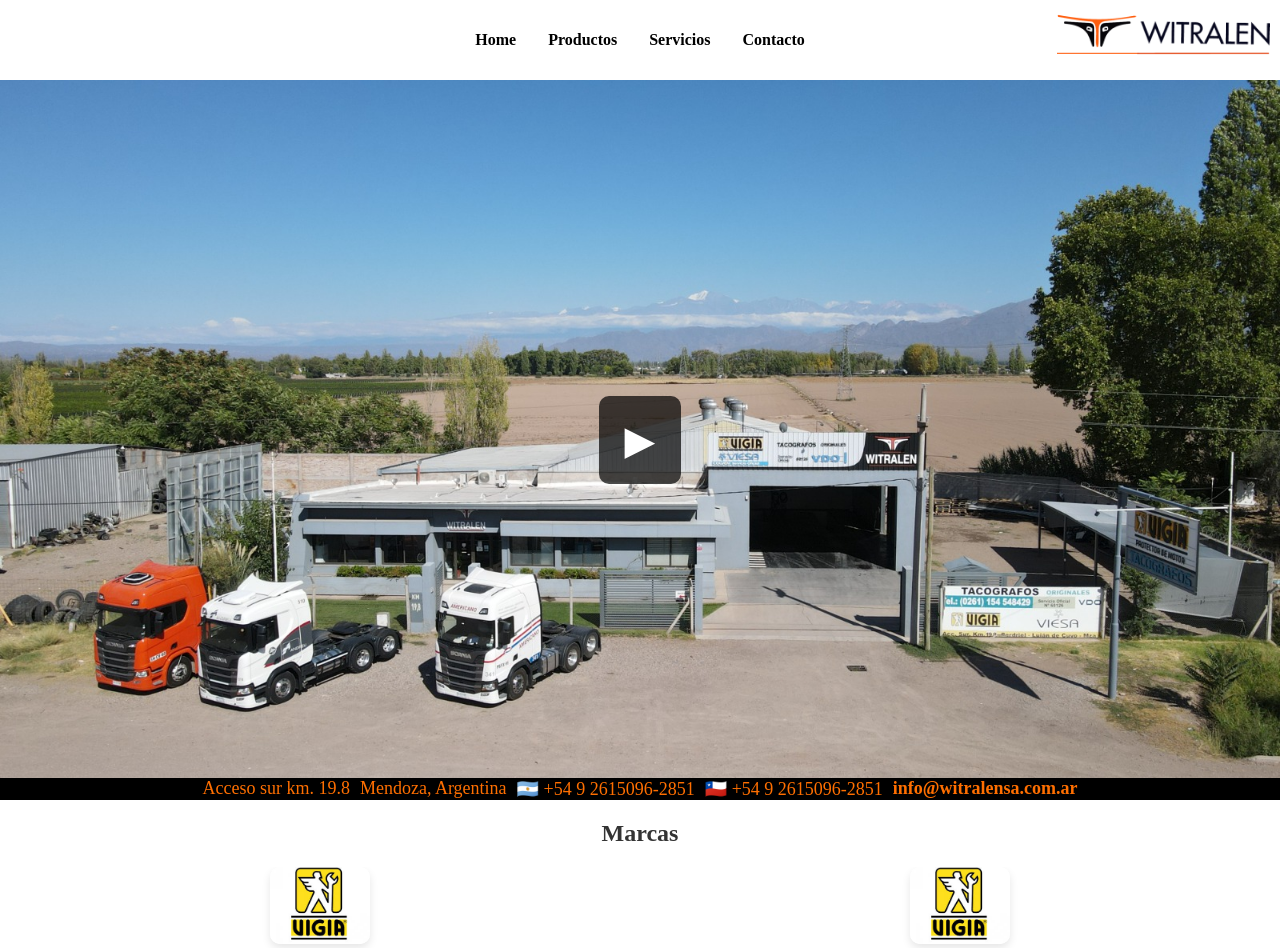
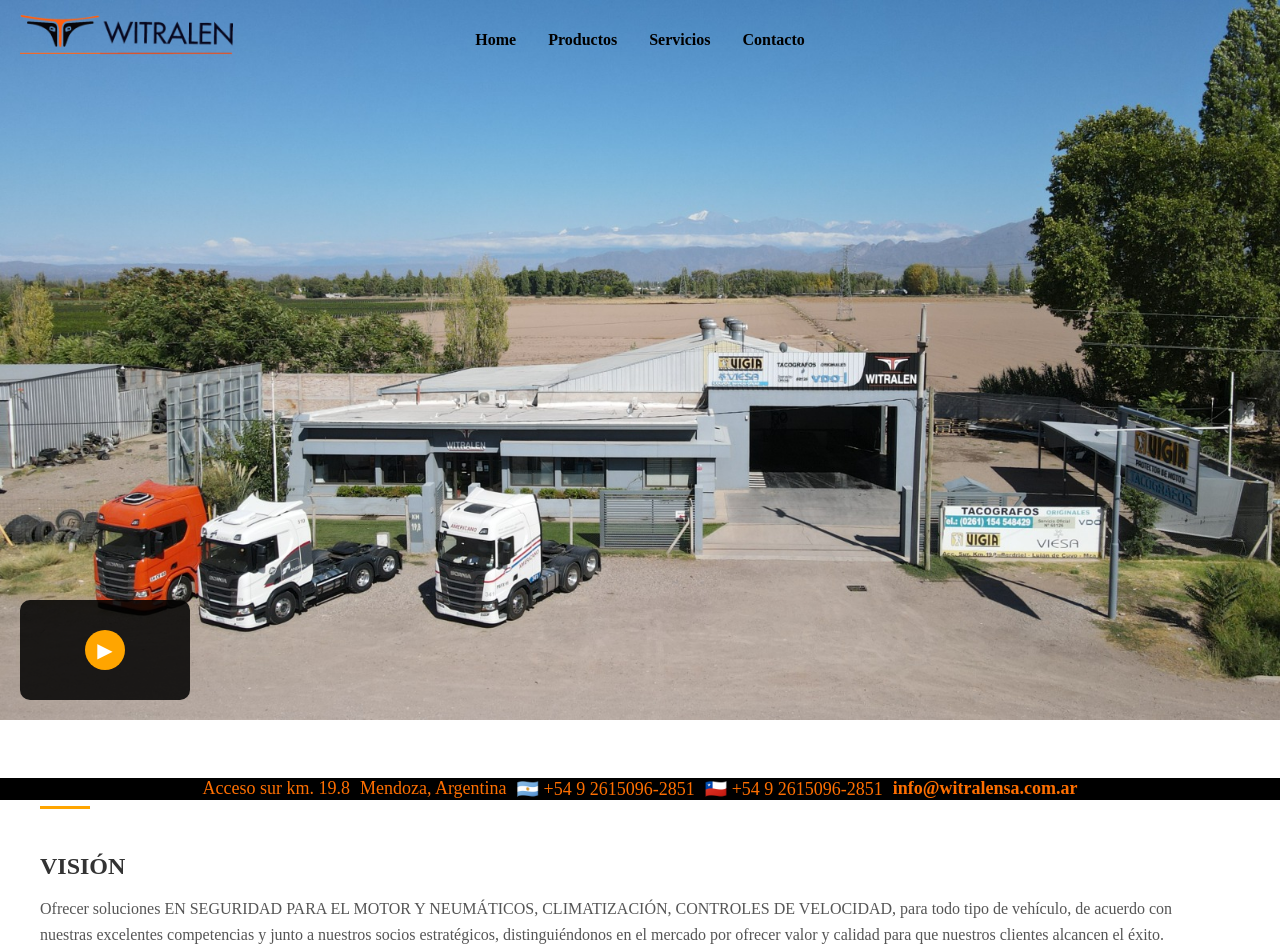
Before and after one commit to FacundoIsoler/02_Witralen_Front, a React (Vite) app: page / in a window 1280 px wide. Shown: the top 952 px of the page. Built offline with nearby package versions, Linux system fonts and the light colour scheme.

Commit message:
correccion navbar

```diff
--- a/src/components/home/Home.jsx
+++ b/src/components/home/Home.jsx
@@ -17,6 +17,7 @@
             <Carrousel />
             <AboutUs />
             <FavProducts />
+            <Carrousel />
             <Services />
             <Contact />
             <Map />
--- a/src/components/home/carrousel/Carrousel.jsx
+++ b/src/components/home/carrousel/Carrousel.jsx
@@ -2,55 +2,32 @@
 import Carousel from "react-multi-carousel";
 import "react-multi-carousel/lib/styles.css";
 import styles from "./Carrousel.module.css";
-import vigia from '../../../assets/marcas/vigia.jpeg';
 
-const products = [
-    {
-        id: 1,
-        name: 'Aire Acondicionado',
-        image: vigia,
-        link: '/producto/aire-acondicionado',
-    },
-    {
-        id: 2,
-        name: 'Servicio 2',
-        image: vigia,
-        link: '/servicio/2',
-    },
-    {
-        id: 3,
-        name: 'Producto 3',
-        image: vigia,
-        link: '/producto/3',
-    },
-    {
-        id: 4,
-        name: 'Servicio 4',
-        image: vigia,
-        link: '/servicio/4',
-    },
-    {
-        id: 5,
-        name: 'Producto 5',
-        image: vigia,
-        link: '/producto/5',
-    }
+const items = [
+    { id: 1, text: 'GET HYPE' },
+    { id: 2, icon: true },
+    { id: 3, text: 'LEVEL UP' },
+    { id: 4, icon: true },
+    { id: 5, text: 'GET HYPE' },
+    { id: 6, icon: true },
+    { id: 7, text: 'LEVEL UP' },
+    { id: 8, icon: true }
 ];
 
 const responsive = {
     desktop: {
         breakpoint: { max: 3000, min: 1024 },
-        items: 3,
+        items: 7, // Mostrar 7 elementos en escritorio
         slidesToSlide: 1
     },
     tablet: {
         breakpoint: { max: 1024, min: 768 },
-        items: 2,
+        items: 5, // Mostrar 5 elementos en tabletas
         slidesToSlide: 1
     },
     mobile: {
         breakpoint: { max: 767, min: 464 },
-        items: 1,
+        items: 3, // Mostrar 3 elementos en móviles
         slidesToSlide: 1
     }
 };
@@ -58,27 +35,34 @@
 function Carrousel() {
     return (
         <div className={styles.carouselContainer}>
-            <h2 className={styles.title}>Marcas</h2>
+            <h2></h2>
             <Carousel
                 responsive={responsive}
                 autoPlay={true}
-                swipeable={false}
-                draggable={false}
+                swipeable={true}
+                draggable={true}
                 showDots={false}
                 infinite={true}
                 partialVisible={false}
                 arrows={false}
-                autoPlaySpeed={1000}
+                autoPlaySpeed={1500}
             >
-                {products.map((product) => (
-                    <div className={styles.productContainer} key={product.id}>
-                        <a href={product.link} className={styles.productLink}>
-                            <img
-                                src={product.image ? product.image : 'https://via.placeholder.com/300x300'}
-                                alt={product.name}
-                                className={styles.productImage}
-                            />
-                        </a>
+                {items.map((item) => (
+                    <div className={styles.carouselItem} key={item.id}>
+                        {item.text ? (
+                            <p className={styles.carouselText}>{item.text}</p>
+                        ) : (
+                            <svg
+                                className={styles.carouselIcon}
+                                xmlns="http://www.w3.org/2000/svg"
+                                viewBox="0 0 24 24"
+                                width="24"
+                                height="24"
+                                fill="white"
+                            >
+                                <path d="M12 0l3 7h7l-5.5 4.5 2 7-6-4-6 4 2-7L2 7h7z" />
+                            </svg>
+                        )}
                     </div>
                 ))}
             </Carousel>
--- a/src/components/home/carrousel/Carrousel.module.css
+++ b/src/components/home/carrousel/Carrousel.module.css
@@ -1,38 +1,38 @@
+/* Estilos del carrusel */
 .carouselContainer {
     max-width: 100%;
-    margin: 0 auto;
+    background-color: #ff6f00;
+    padding: 10px 0;
+    overflow: hidden;
+    text-align: center;
 }
 
-.title {
-    text-align: center;
-    font-size: 24px;
-    font-weight: bold;
-    margin-bottom: 20px;
-    color: #333;
+h2 {
+    font-size: 0;
+    margin: 0;
+    padding: 0;
+    line-height: 0;
+    visibility: hidden;
 }
 
-.productContainer {
+.carouselItem {
     display: flex;
-    flex-direction: column;
     align-items: center;
     justify-content: center;
-    box-sizing: border-box;
+    padding: 10px;
 }
 
-.productLink {
-    text-decoration: none;
-    color: inherit;
+.carouselText {
+    font-size: 18px;
+    font-weight: bold;
+    color: white;
+    text-transform: uppercase;
+    margin: 0 20px;
 }
 
-.productImage {
-    width: 100%;
-    height: auto;
-    max-width: 100px;
-    border-radius: 10px;
-    box-shadow: 0 4px 8px rgba(0, 0, 0, 0.1);
-    transition: transform 0.3s ease-in-out;
+.carouselIcon {
+    width: 24px;
+    height: 24px;
+    margin: 0 20px;
+    fill: white;
 }
-
-.productImage:hover {
-    transform: scale(1.05);
-}
--- a/src/components/home/map/Map.jsx
+++ b/src/components/home/map/Map.jsx
@@ -4,7 +4,7 @@
 function Map() {
     return (
         <div className={styles.container}>
-            <iframe src="https://www.google.com/maps/embed?pb=!1m18!1m12!1m3!1d3343.794016587764!2d-68.87546642347601!3d-33.06188937771985!2m3!1f0!2f0!3f0!3m2!1i1024!2i768!4f13.1!3m3!1m2!1s0x967e75a64d8abf9f%3A0xe1dc31a98728f2b6!2sWitralen%20S.A!5e0!3m2!1ses!2sar!4v1726253179823!5m2!1ses!2sar" width="800" height="600" allowfullscreen="" loading="lazy" referrerpolicy="no-referrer-when-downgrade"></iframe>
+            <iframe src="https://www.google.com/maps/embed?pb=!1m18!1m12!1m3!1d3343.794016587764!2d-68.87546642347601!3d-33.06188937771985!2m3!1f0!2f0!3f0!3m2!1i1024!2i768!4f13.1!3m3!1m2!1s0x967e75a64d8abf9f%3A0xe1dc31a98728f2b6!2sWitralen%20S.A!5e0!3m2!1ses!2sar!4v1726253179823!5m2!1ses!2sar" width="800" height="600" allowFullScreen="" loading="lazy" referrerPolicy="no-referrer-when-downgrade"></iframe>
         </div>
     );
 }
--- a/src/components/home/presentation/Presentation.module.css
+++ b/src/components/home/presentation/Presentation.module.css
@@ -18,22 +18,38 @@
 }
 
 .rectangle {
-    background-color: rgba(0, 0, 0, 0.7);
-    padding: 20px;
+    background-color: rgba(0, 0, 0, 0.85);
+    padding: 10px;
+    width: 150px;
+    height: 80px;
     border-radius: 10px;
+    position: absolute;
+    bottom: 20px;
+    left: 20px;
+    display: flex;
+    justify-content: center;
+    align-items: center;
 }
 
 .playButton {
-    background: none;
+    background-color: orange;
     border: none;
     color: white;
-    font-size: 40px;
+    font-size: 24px;
     cursor: pointer;
+    width: 40px;
+    height: 40px;
+    border-radius: 50%;
+    display: flex;
+    justify-content: center;
+    align-items: center;
 }
 
 .playIcon {
-    font-size: 40px;
+    font-size: 20px;
+    color: white;
 }
+
 
 .modalOverlay {
     position: fixed;
--- a/src/components/navbar/Navbar.module.css
+++ b/src/components/navbar/Navbar.module.css
@@ -2,20 +2,21 @@
     display: flex;
     justify-content: center;
     align-items: center;
-    background: white;
-    /* position: fixed; */
+    background: transparent;
+    position: fixed;
+    position: absolute;
     top: 0;
     left: 0;
     right: 0;
-    z-index: 10;
+    z-index: 100;
     height: 10vh;
     max-width: 100vw;
 }
 
 .logo {
     position: absolute;
+    left: 20px;
     top: 10px;
-    right: 10px;
 }
 
 .logo img {
@@ -64,13 +65,17 @@
     display: none;
     flex-direction: column;
     cursor: pointer;
+    position: absolute;
+    right: 20px;
+    top: 20px;
 }
 
 .menuIcon {
     width: 25px;
     height: 3px;
-    background-color: white;
+    background-color: black;
     margin: 4px;
+    border-radius: 2px;
 }
 
 .mobileMenu {
@@ -91,9 +96,10 @@
         flex-direction: column;
         background-color: rgba(0, 0, 0, 0.8);
         position: absolute;
-        top: 100%;
+        top: 10vh;
         right: 0;
         left: 0;
+        z-index: 99;
     }
 
     .mobileNavLinks {
@@ -103,9 +109,11 @@
 
     .mobileNavLinks .navItem {
         margin: 1rem 0;
+        text-align: center;
     }
 
     .mobileNavLinks .navItem a {
         color: white;
+        font-size: 1.2rem;
     }
 }
```
